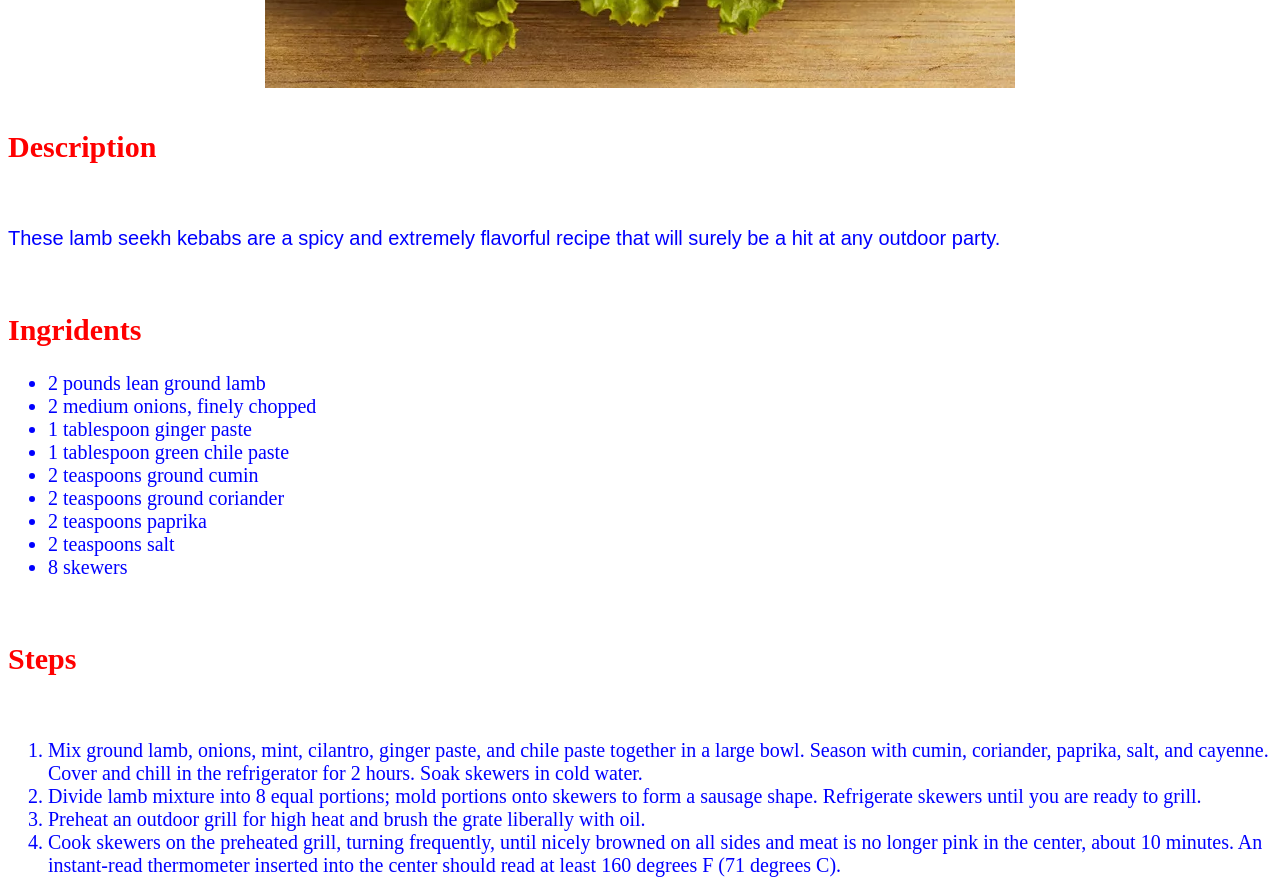
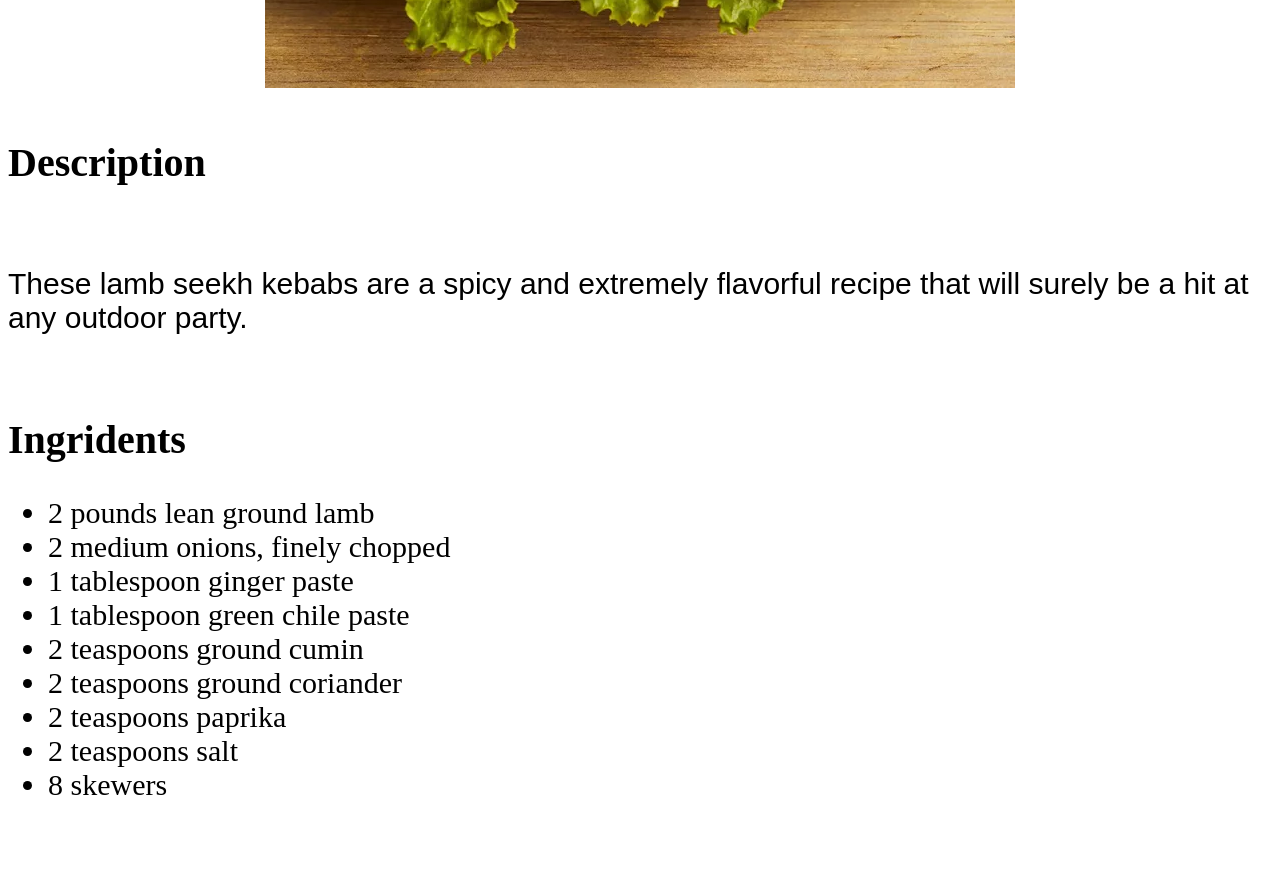
Before and after one commit to Parik7/odin-recipes, a plain HTML site: page recipes/kebab.html in a window 1280 px wide. Shown: the part 760-1640 px from the top of the page. Drawn offline with Linux system fonts and the light colour scheme.

Commit message:
updating files

```diff
--- a/recipes/css/style.css
+++ b/recipes/css/style.css
@@ -4,10 +4,10 @@ background-color: red;
 font-weight: bold;
 font-size: 40px;}
 
-p {font-size: 20px;
+p {font-size: 30px;
 font-family: Arial, Helvetica, sans-serif;}
 
-ul,ol{font-size: 20px;
+ul,ol{font-size: 30px;
 }
 
 .container {display: flex;
@@ -15,8 +15,4 @@ justify-content: center;
 align-items: center;}
 
 h2 {font-weight: bold;
-color: red;
-font-size: 30px;}
-
-
-p,li{color: blue;}
+font-size: 40px;}
```
